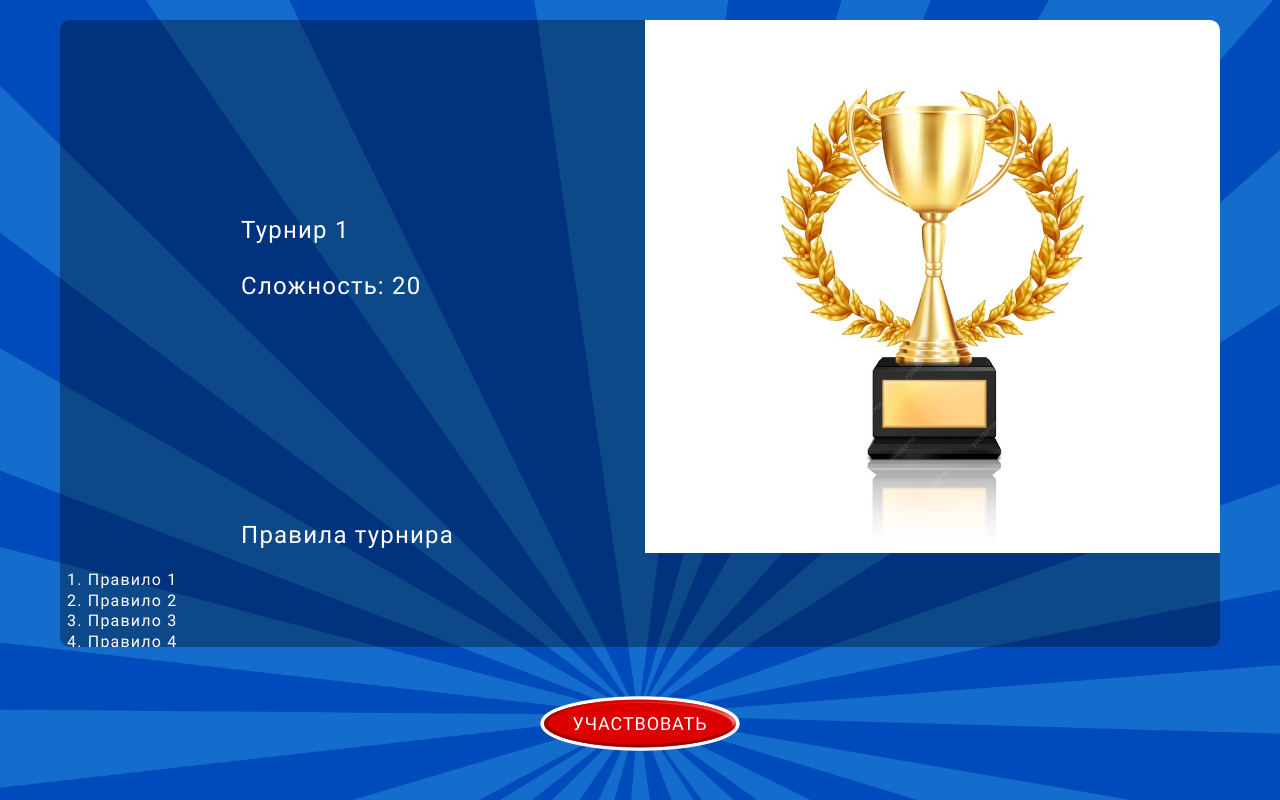
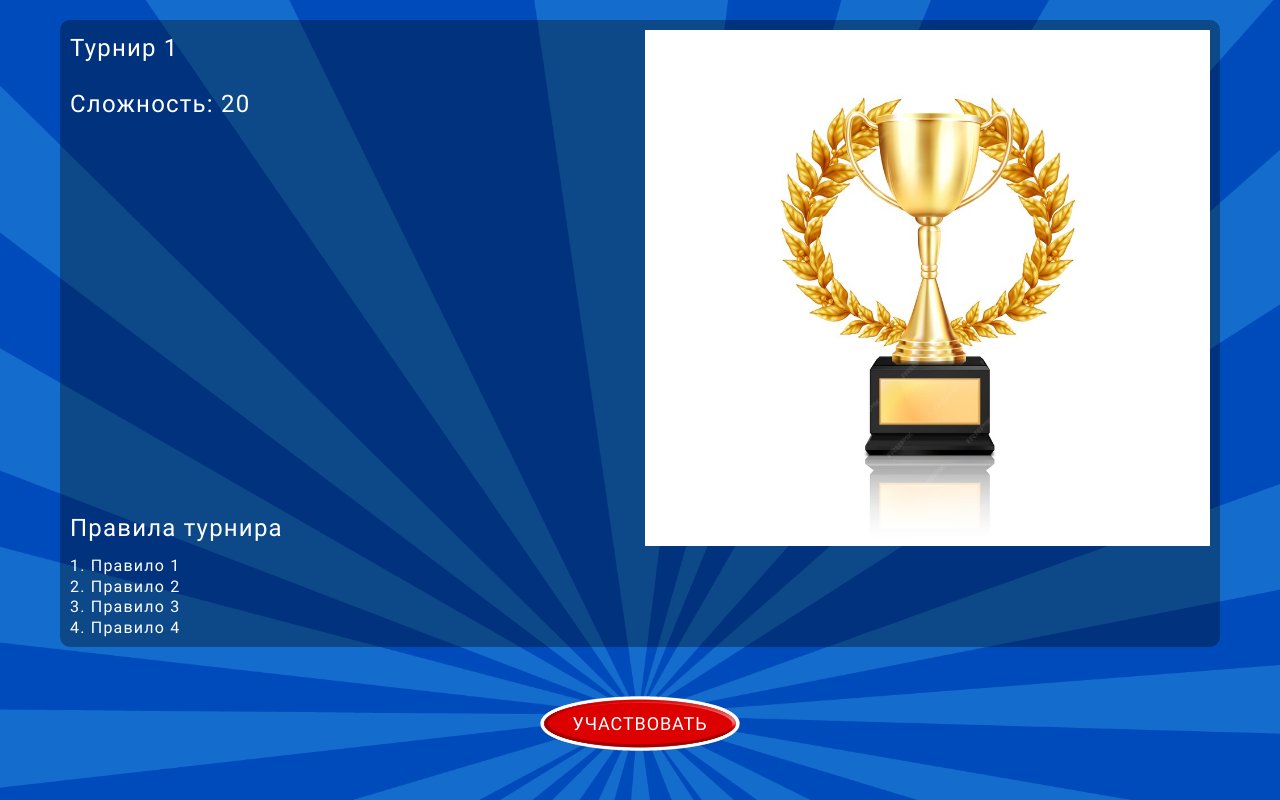
Before and after one commit to rrain0/rock-paper-scissors-react-ts-vite-pwa, a React (Vite) app: page /tournament/1 in a window 1280 px wide. Built offline with nearby package versions, Linux system fonts and the light colour scheme.

Commit message:
tournament page is finally ready

```diff
--- a/src/ui/pages/Tournament/Tournament.tsx
+++ b/src/ui/pages/Tournament/Tournament.tsx
@@ -34,18 +34,20 @@ React.memo(
         <Rays src={rays}/>
 
         <DescriptionContainer>
-          <Tour>
-            <div/>
+          <TourDescription>
             <div>{tournamentName}</div>
             <div>Сложность: {tournamentLevel}</div>
             <div/>
             <TourRulesTitle>Правила турнира</TourRulesTitle>
-          </Tour>
+          </TourDescription>
           {/* <Trophy src={trophy}/> */}
           <TrophyFrame>
             <Trophy/>
           </TrophyFrame>
-          <Rules>{parse(tournamentRules)}</Rules>
+          <Rules>
+            {parse(tournamentRules)}
+            <div style={{ height: 10 }} />
+          </Rules>
         </DescriptionContainer>
 
         <Btn>Участвовать</Btn>
@@ -80,6 +82,7 @@ const DescriptionContainer = styled.div`
   z-index: 0;
   background: #00000055;
   border-radius: 10px;
+  padding: 10px;
 
   display: grid;
   grid:
@@ -94,13 +97,13 @@ const DescriptionContainer = styled.div`
 `
 
 
-const Tour = styled.div`
+const TourDescription = styled.div`
   grid-area: tour;
   width: 100%;
   height: 100%;
   display: grid;
-  grid-template-rows: 1fr auto auto 1fr auto;
-  place-content: center;
+  grid-template-rows: auto auto 1fr auto;
+  place-content: start start;
   gap: 20px;
   z-index: 0;
 `
@@ -136,7 +139,6 @@ const Rules = styled.div`
   z-index: 0;
   //border: 2px solid white;
   //border-radius: 10px;
-  padding: 7px;
   ${Txt.normal1};
   color: white;
 `
--- a/src/ui/style/EmotionCommon.ts
+++ b/src/ui/style/EmotionCommon.ts
@@ -267,6 +267,7 @@ export namespace EmotionCommon {
     export const large3 = css`
       font-weight: 400;
       font-size: 24px;
+      //font-size: clamp(10px, 24px, 8dvmin);
       line-height: 150%;
       letter-spacing: 0.05em;
     `
```
